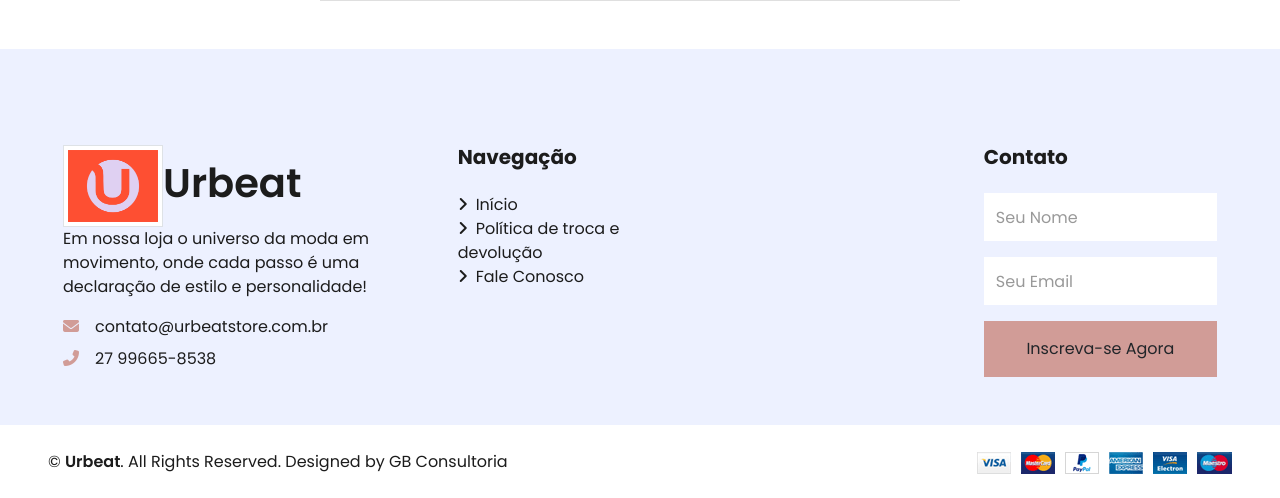
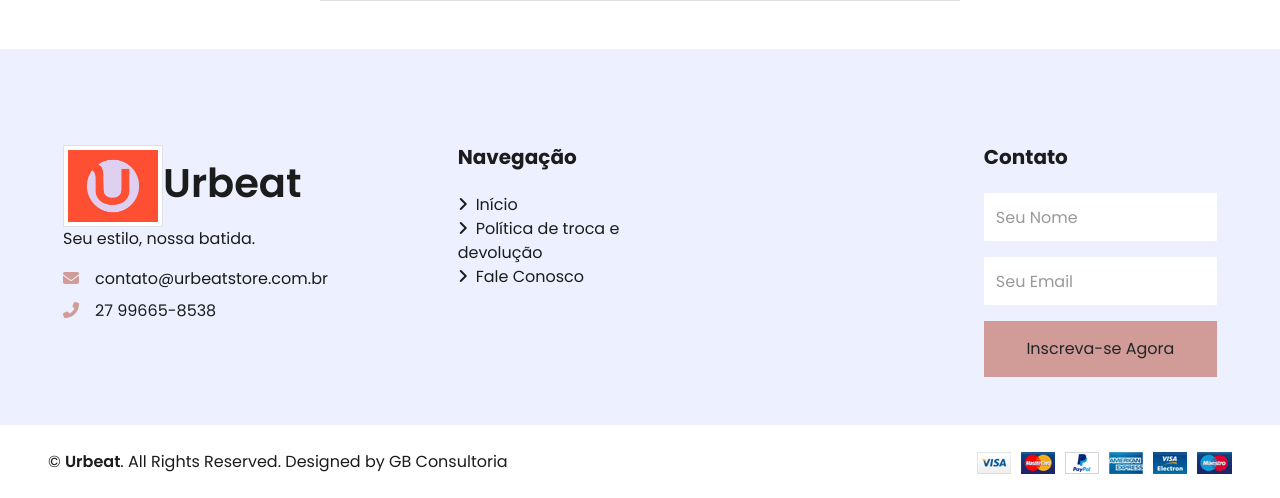
Before and after one commit to Gabrielbs182/ecommerce, a Laravel app: page /forgot-password in a window 1280 px wide. Shown: the part 418-916 px from the top of the page. Run offline with Laravel 9, Linux system fonts and the light colour scheme.

Commit message:
Update app.blade.php

```diff
--- a/resources/views/layouts/app.blade.php
+++ b/resources/views/layouts/app.blade.php
@@ -107,7 +107,7 @@
             </div>
         </div>
         <div class="row align-items-center py-3 px-xl-5">
-            <div class="col-lg-3 d-none d-lg-block">
+            <div class="col-lg-3">
                 <a href="{{ route('home') }}" class="text-decoration-none">
                     <h1 class="m-0 display-5 font-weight-semi-bold"><img src="{{ asset('URBEAT.png') }}" alt="..."
                             class="img-flui img-thumbnail pr-1" width="100" height="100">Urbeat</h1>
@@ -157,8 +157,7 @@
                     <h1 class="m-0 display-5 font-weight-semi-bold"><img src="{{ asset('URBEAT.png') }}" alt="..."
                             class="img-flui img-thumbnail pr-1" width="100" height="100">Urbeat</h1>
                 </a>
-                <p>Em nossa loja o universo da moda em movimento, onde cada passo é uma declaração de estilo e
-                    personalidade!</p>
+                <p>Seu estilo, nossa batida.</p>
                 <p class="mb-2"><i class="fa fa-envelope text-primary mr-3"></i>contato@urbeatstore.com.br</p>
                 <p class="mb-0"><i class="fa fa-phone-alt text-primary mr-3"></i>27 99665-8538</p>
             </div>
```
